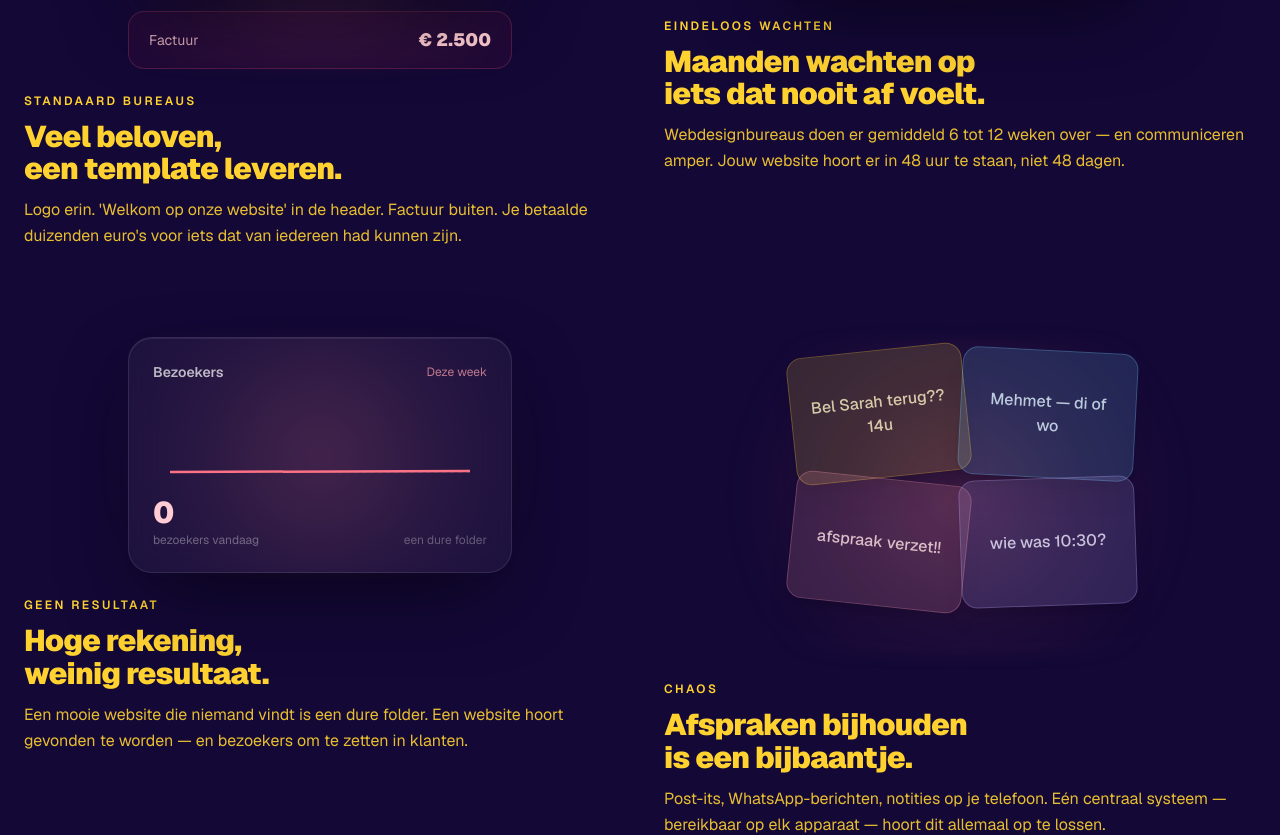
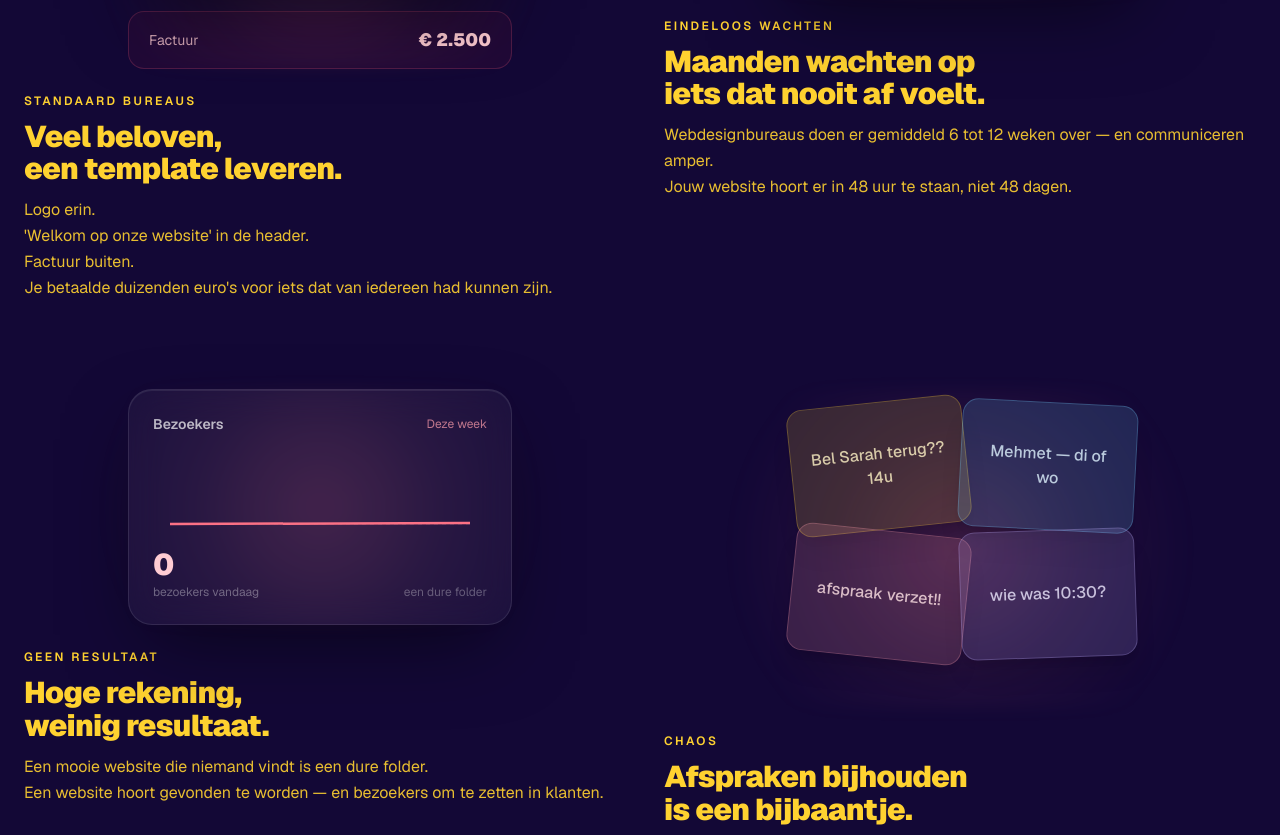
Before and after one commit to MoProMax/MoProMax, a Next.js app: page / in a window 1280 px wide. Shown: the part 2872-3707 px from the top of the page. Built offline with nearby package versions, Linux system fonts and the light colour scheme; no server answers; the database is empty.

Commit message:
Break each sentence onto its own line in Problem grid cards

```diff
--- a/app/components/cinematic.tsx
+++ b/app/components/cinematic.tsx
@@ -89,7 +89,11 @@ export function Moment({
           <div>
             <p className={`font-semibold text-xs uppercase tracking-[0.2em] mb-3 ${eyebrowClass}`}>{eyebrow}</p>
             <h3 className="text-2xl sm:text-3xl font-black text-amber-300 leading-[1.08] tracking-tight mb-3">{title}</h3>
-            <p className="text-base text-amber-300/90 leading-relaxed">{line}</p>
+            <p className="text-base text-amber-300/90 leading-relaxed">
+              {line.split(/(?<=\.)\s+/).map((sentence, i) => (
+                <span key={i} className="block">{sentence}</span>
+              ))}
+            </p>
           </div>
         </div>
       </Reveal>
```
